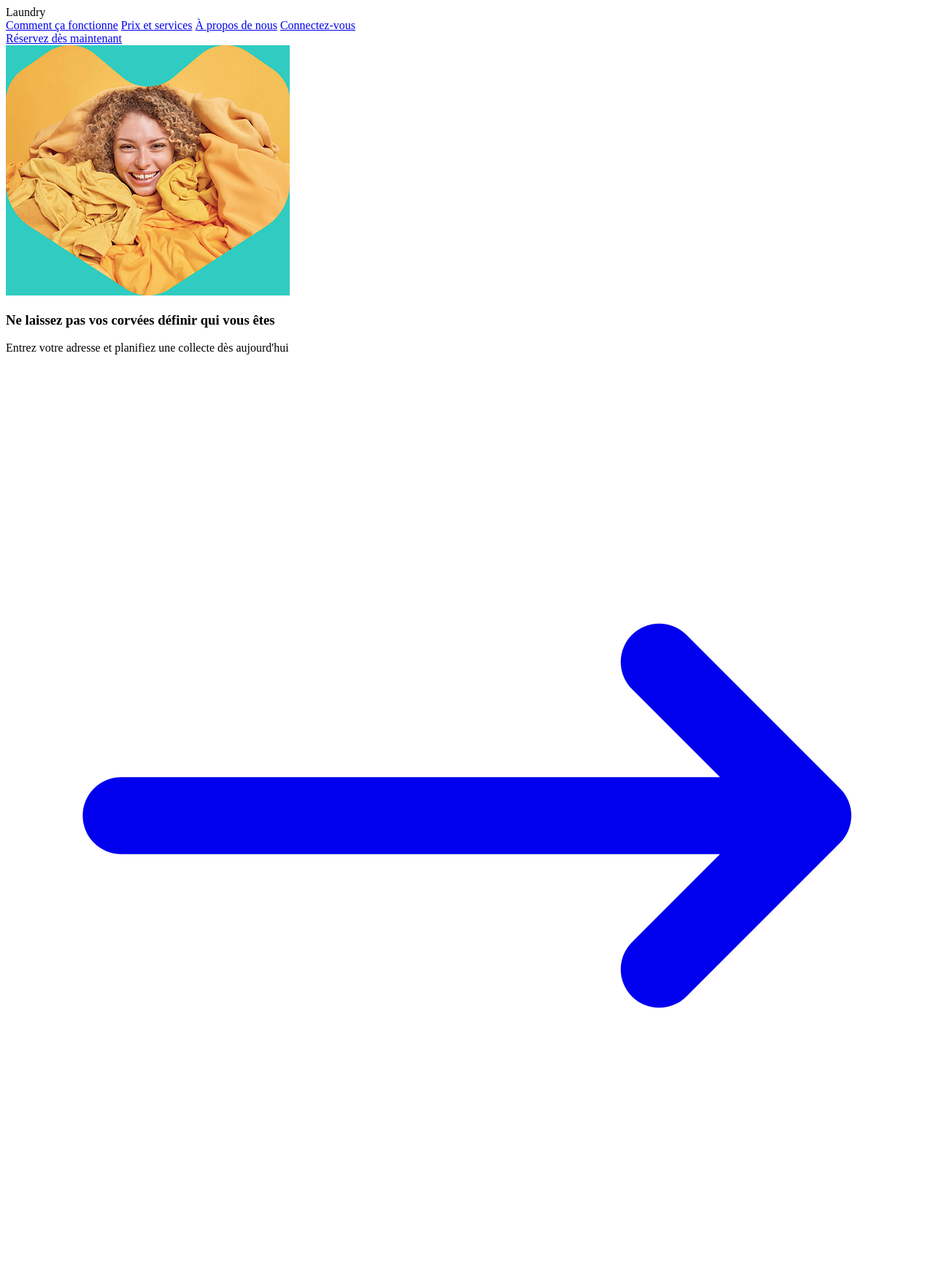
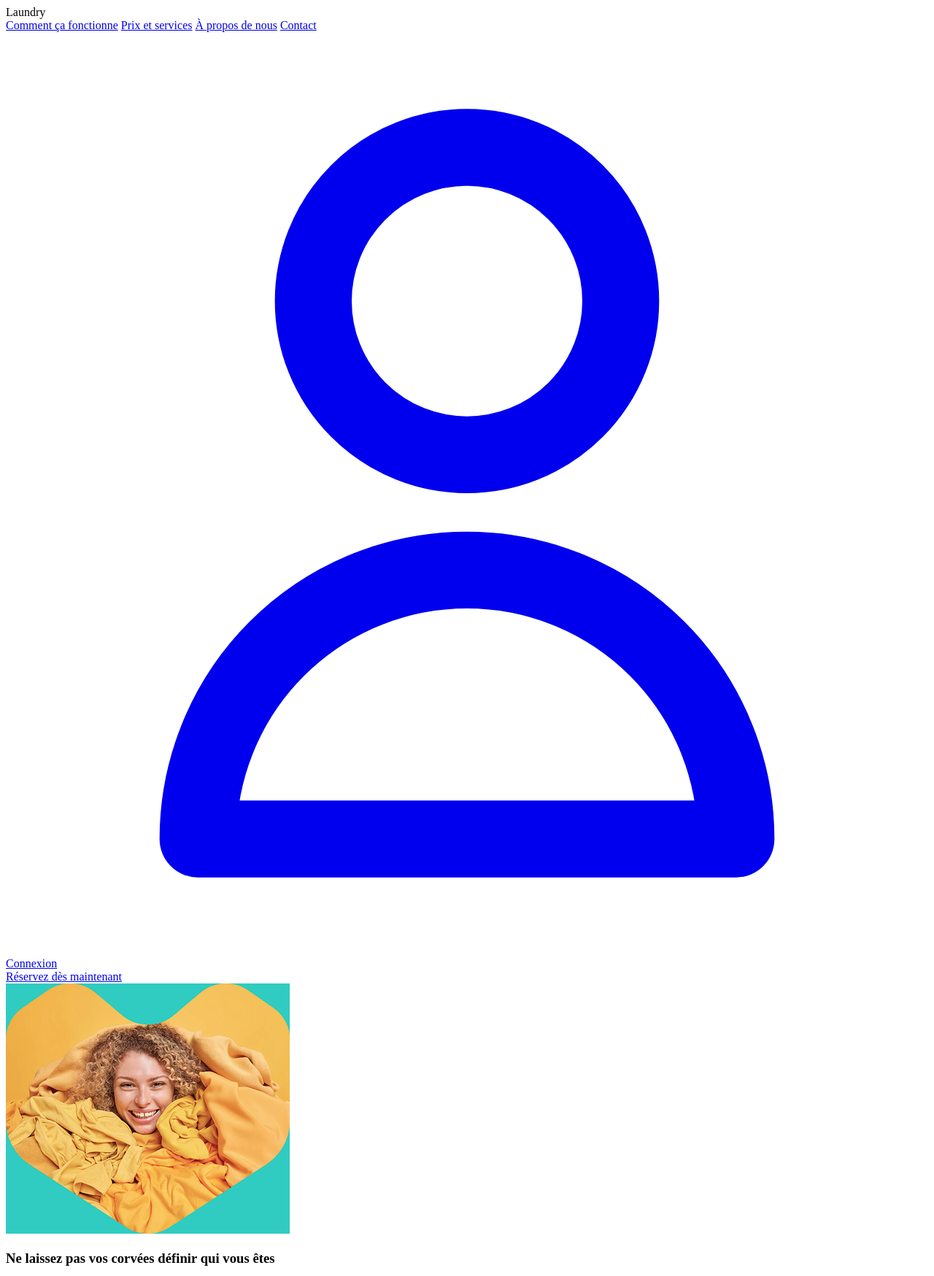
Before and after one commit to aelwardi/laundy, a Symfony app: template templates/section/index.html.twig in a window 1280 px wide. Shown: the top 1749 px of the page at 73% size. Run offline with Twig, Linux system fonts and the light colour scheme; the template is opened without the code that fills it, so the values that code supplies are empty; some libraries are stand-ins or nearby versions.

Commit message:
added navigation profile

```diff
--- a/templates/base.html.twig
+++ b/templates/base.html.twig
@@ -13,25 +13,47 @@
 </head>
 
 <body class="bg-white font-sans">
-  <!-- Navigation -->
   <nav id="navbar"
         class="fixed top-0 left-0 w-full z-50 transition-colors duration-300 bg-transparent px-8 py-4 flex items-center justify-between">
         <div id="logo" class="text-black font-bold text-2xl transition-colors duration-300">Laundry</div>
         <div class="flex-1 flex justify-center space-x-8">
           <a href="{{ path('app_how_works') }}" class="nav-link text-black hover:underline transition-colors duration-300">Comment ça fonctionne</a>
           <a href="{{ path('app_tarification') }}" class="nav-link text-black hover:underline transition-colors duration-300">Prix et services</a>
-          <a href="{{ path('app_contact_us') }}" class="nav-link text-black hover:underline transition-colors duration-300">À propos de nous</a>
-          <a href="{{ path('app_auth') }}" class="nav-link text-gray-400 font-semibold hover:underline transition-colors duration-300">Connectez-vous</a>
+          <a href="{{ path('app_section') }}" class="nav-link text-black hover:underline transition-colors duration-300">À propos de nous</a>
+          <a href="{{ path('app_contact_us') }}" class="nav-link text-black hover:underline transition-colors duration-300">Contact</a>
         </div>
-        <a href="{{ path('app_order') }}" id="cta-btn"
-          class="ml-4 bg-blue-500 text-white font-semibold px-4 py-2 rounded shadow hover:bg-blue-100 transition-colors duration-300">Réservez
-          dès maintenant</a>
+        <div class="flex items-center space-x-4">
+          <div class="relative">
+            {% if app.user %}
+              <button id="profile-dropdown-btn" class="flex items-center space-x-2 text-black hover:text-gray-600 transition-colors duration-300">
+                <svg class="w-6 h-6" fill="none" stroke="currentColor" viewBox="0 0 24 24">
+                  <path stroke-linecap="round" stroke-linejoin="round" stroke-width="2" d="M16 7a4 4 0 11-8 0 4 4 0 018 0zM12 14a7 7 0 00-7 7h14a7 7 0 00-7-7z"/>
+                </svg>
+                <svg class="w-4 h-4" fill="currentColor" viewBox="0 0 20 20">
+                  <path fill-rule="evenodd" d="M5.293 7.293a1 1 0 011.414 0L10 10.586l3.293-3.293a1 1 0 111.414 1.414l-4 4a1 1 0 01-1.414 0l-4-4a1 1 0 010-1.414z" clip-rule="evenodd"/>
+                </svg>
+              </button>
+              <div id="profile-dropdown" class="hidden absolute right-0 mt-2 w-48 bg-white rounded-md shadow-lg border border-gray-200 z-50">
+                <a href="{{ path('app_profile') }}" class="block px-4 py-2 text-sm text-gray-700 hover:bg-gray-100">Profile</a>
+                <a href="{{ path('app_logout') }}" class="block px-4 py-2 text-sm text-gray-700 hover:bg-gray-100">Déconnexion</a>
+              </div>
+            {% else %}
+              <a href="{{ path('app_auth') }}" class="flex items-center space-x-2 text-gray-400 font-semibold hover:underline transition-colors duration-300">
+                <svg class="w-6 h-6" fill="none" stroke="currentColor" viewBox="0 0 24 24">
+                  <path stroke-linecap="round" stroke-linejoin="round" stroke-width="2" d="M16 7a4 4 0 11-8 0 4 4 0 018 0zM12 14a7 7 0 00-7 7h14a7 7 0 00-7-7z"/>
+                </svg>
+                <span>Connexion</span>
+              </a>
+            {% endif %}
+          </div>
+          <a href="{{ path('app_order') }}" id="cta-btn"
+            class="bg-blue-500 text-white font-semibold px-4 py-2 rounded shadow hover:bg-blue-100 transition-colors duration-300">Réservez
+            dès maintenant</a>
+        </div>
   </nav>
 
-  <!-- Contenu principal -->
   {% block content %}{% endblock %}
 
-  <!-- Footer -->
   <footer class="bg-white py-8 border-t border-gray-400 mt-10 max-w-5xl mx-auto">
     <div class="flex flex-col md:flex-row justify-between items-center">
       <div class="text-xl font-bold mb-4 md:mb-0">Laundry</div>
@@ -56,7 +78,6 @@
     </div>
   </footer>
 
-  <!-- JavaScript pour la navigation -->
   <script>
     const navbar = document.getElementById('navbar');
     window.addEventListener('scroll', function() {
@@ -68,6 +89,24 @@
         navbar.classList.remove('bg-white', 'shadow-md');
       }
     });
+
+    // Profile dropdown functionality
+    const profileDropdownBtn = document.getElementById('profile-dropdown-btn');
+    const profileDropdown = document.getElementById('profile-dropdown');
+
+    if (profileDropdownBtn && profileDropdown) {
+      profileDropdownBtn.addEventListener('click', function(e) {
+        e.preventDefault();
+        profileDropdown.classList.toggle('hidden');
+      });
+
+      // Close dropdown when clicking outside
+      document.addEventListener('click', function(e) {
+        if (!profileDropdownBtn.contains(e.target) && !profileDropdown.contains(e.target)) {
+          profileDropdown.classList.add('hidden');
+        }
+      });
+    }
   </script>
 
   {% block javascripts %}{% endblock %}
--- a/templates/contact_us/index.html.twig
+++ b/templates/contact_us/index.html.twig
@@ -1,6 +1,6 @@
 {% extends 'base.html.twig' %}
 
-{% block title %}À propos de nous - {{ parent() }}{% endblock %}
+{% block title %}Contactez Nous - {{ parent() }}{% endblock %}
 
 {% block content %}
 
--- a/templates/section/index.html.twig
+++ b/templates/section/index.html.twig
@@ -1,6 +1,6 @@
 {% extends 'base.html.twig' %}
 
-{% block title %}Accueil - {{ parent() }}{% endblock %}
+{% block title %}À propos de nous - {{ parent() }}{% endblock %}
 
 {% block content %}
   <div class="max-w-5xl mx-auto mt-30">
```
